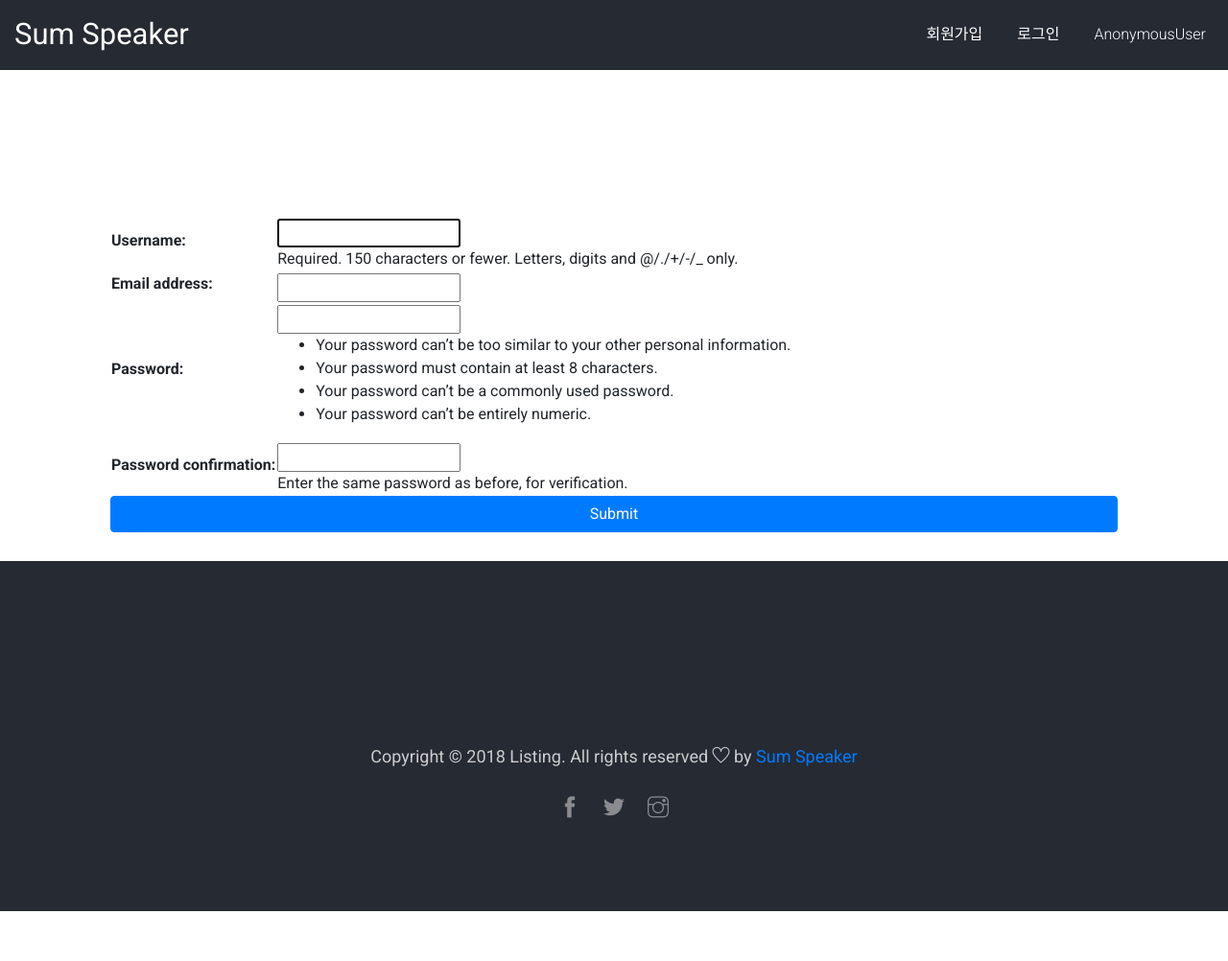
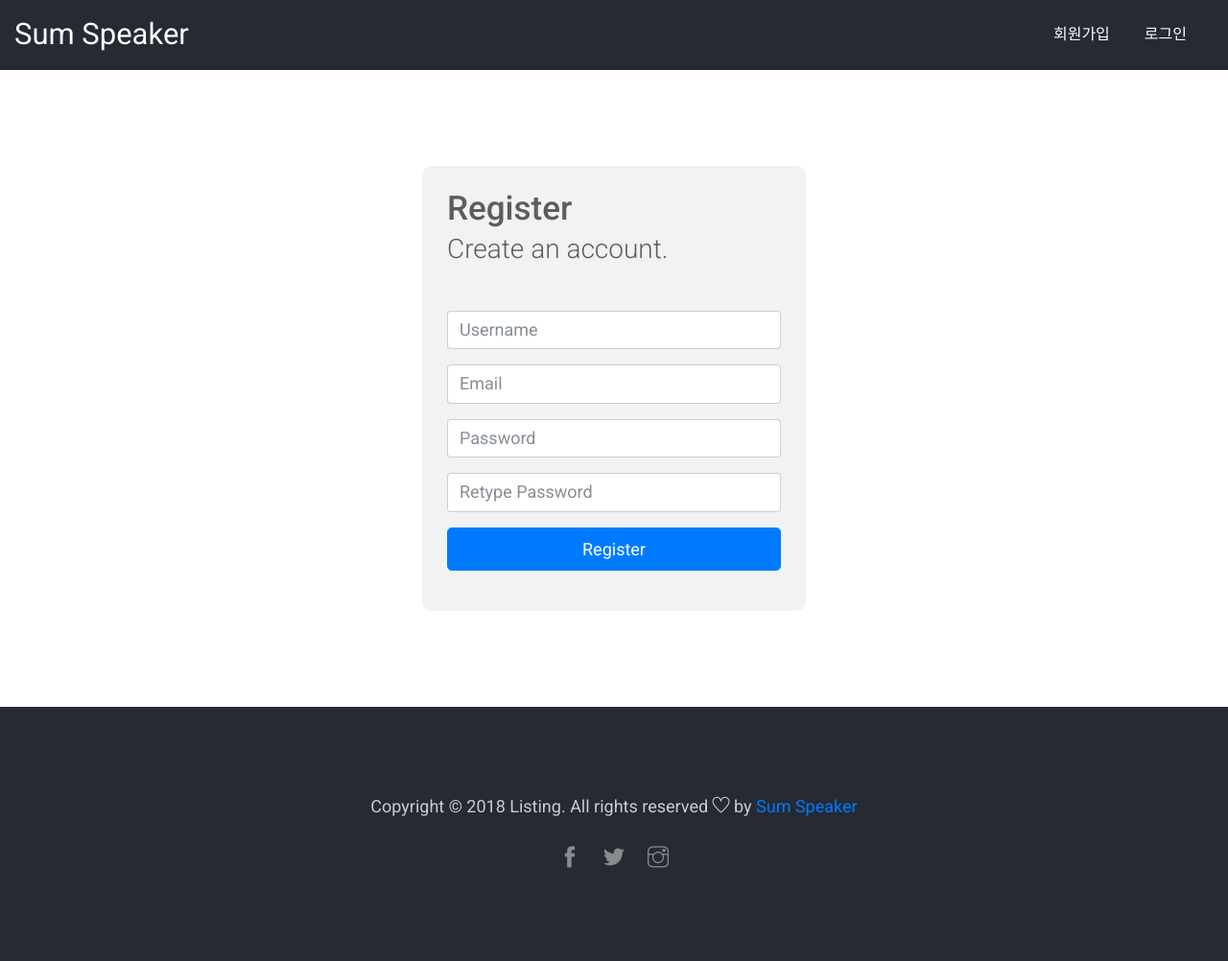
Before and after one commit to jib120/sum-speaker, a Django app: page /accounts/signup/ in a window 1280 px wide. Shown: the whole page at 96% size. Before the commit the page ends 950 px from the top, so only its background shows below. Run offline with Django 3.2, Linux system fonts and the light colour scheme; some libraries are stand-ins or nearby versions.

Commit message:
register&login UI변경

```diff
--- a/sum_speaker/accounts/templates/accounts/signup_form.html
+++ b/sum_speaker/accounts/templates/accounts/signup_form.html
@@ -1,19 +1,124 @@
 {% extends 'sum_summary/layout.html' %}
 
+
 {% block content %}
-<div class="container">
-        <div class="row">
-            <div class="col-md-8 responsive-wrap">
-            <div class="booking-checkbox_wrap mt-4">
-                <form action="" method="post">
-                    {% csrf_token %}
-                    <table>
-                        {{form.as_table}}
-                    </table>
-                    <input class="btn btn-primary btn-block" type="submit">
-                </form>
-            </div>
-        </div>
-    </div>
-</div>
+<script>
+        // When the user clicks on <div>, open the popup
+        function myFunction() {
+            var popup = document.getElementById("myPopup");
+            popup.classList.toggle("show");
+        }
+</script>
+<style>
+        @CHARSET "UTF-8";
+
+        * {
+            -webkit-box-sizing: border-box;
+            -moz-box-sizing: border-box;
+            box-sizing: border-box;
+            outline: none;
+        }
+
+        .login-form {
+            margin: 100px auto;
+            max-width: 400px;
+        }
+
+        form[role=login] {
+            color: #5d5d5d;
+            background: #f2f2f2;
+            padding: 26px;
+            border-radius: 10px;
+            -moz-border-radius: 10px;
+            -webkit-border-radius: 10px;
+        }
+
+        form[role=login] img {
+            display: block;
+            margin: 0 auto;
+            margin-bottom: 35px;
+        }
+
+        form[role=login] input,
+        form[role=login] button {
+            font-size: 18px;
+            margin: 16px 0;
+        }
+
+        form[role=login]>div {
+            text-align: center;
+        }
+        .popup {
+            position: relative;
+            display: inline-block;
+            cursor: pointer;
+        }
+
+        /* The actual popup (appears on top) */
+        .popup .popuptext {
+            font-size: 11px;
+            visibility: hidden;
+            width: 350px;
+            background-color: #555;
+            color: #fff;
+            text-align: left;
+            border-radius: 6px;
+            padding: 3px 0;
+            position: absolute;
+            z-index: 2;
+            bottom: 125%;
+            left: 100%;
+        }
+
+        /* Popup arrow */
+        .popup .popuptext::after {
+            content: "";
+            position: absolute;
+            top: 100%;
+            left: 50%;
+            margin-left: -5px;
+            border-width: 5px;
+            border-style: solid;
+            border-color: #555 transparent transparent transparent;
+        }
+
+        /* Toggle this class when clicking on the popup container (hide and show the popup) */
+        .popup .show {
+            visibility: visible;
+            -webkit-animation: fadeIn 1s;
+            animation: fadeIn 1s
+        }
+
+        /* Add animation (fade in the popup) */
+        @-webkit-keyframes fadeIn {
+            from {opacity: 0;}
+            to {opacity: 1;}
+        }
+
+        @keyframes fadeIn {
+            from {opacity: 0;}
+            to {opacity:1 ;}
+        }
+</style>
+
+
+<section class="container">
+        <section class="login-form">
+            <form class="form-signin" method="post" action="" role="login">
+                {% csrf_token %}
+                <h3>Register</h3>
+                <h5>Create an account.</h5>
+                <div class="popup" onclick="myFunction()">
+                <span class="popuptext" id="myPopup"><li>Username <br>Required. 150 characters or fewer. Letters, digits and @/./+/-/_ only.</li><li>Password <br>Your password can&#39;t be too similar to your other personal information.<br>Your password must contain at least 8 characters.<br>Your password can&#39;t be a commonly used password.<br>Your password can&#39;t be entirely numeric.</span>
+                 </div>
+                <!--<img src="\images\logo.png" class="img-responsive" alt="" /> -->
+                <input type="username" onclick="myFunction()" name="username" placeholder="Username" required class="form-control input-lg" />
+                <input type="email" name="email" placeholder="Email" required class="form-control input-lg" />
+                <input type="password" name="password1" placeholder="Password" required class="form-control input-lg" />
+                <input type="password" name="password2" placeholder="Retype Password" required class="form-control input-lg" />
+                <button type="submit" name="go" class="btn btn-lg btn-primary btn-block">Register</button>
+            </form>
+    </section>
+</section>
+
 {% endblock content %}
--- a/sum_speaker/accounts/views.py
+++ b/sum_speaker/accounts/views.py
@@ -3,7 +3,6 @@ from django.shortcuts import render, redirect
 from django.contrib.auth.decorators import login_required
 from . import models
 from .forms import signupform
-from django.contrib.auth.forms import UserCreationForm
 
 # Create your views here.
 
--- a/sum_speaker/sum_speaker/settings.py
+++ b/sum_speaker/sum_speaker/settings.py
@@ -26,7 +26,7 @@ SECRET_KEY = 'm9y0zoyda5sax+1br5+7#sj0lk$-tmsi^%&d)i6c%307$&^gwg'
 #DEBUG = False
 DEBUG = True
 
-ALLOWED_HOSTS = []
+ALLOWED_HOSTS = ['*']
 
 
 # Application definition
--- a/sum_speaker/sum_summary/templates/sum_summary/layout.html
+++ b/sum_speaker/sum_summary/templates/sum_summary/layout.html
@@ -42,11 +42,11 @@
                                 <li class="nav-item"><a class="nav-link" href="{% url "signup" %}">회원가입</a></li>
                                 <li class="nav-item"><a class="nav-link" href="{% url "login" %}?next={{request.path}}">로그인</a></li>
                                 {% else %}
-                                    <li class="nav-item"><a class="nav-link" href="#">즐겨찾기</a></li>
-                                    <li class="nav-item"><a class="nav-link" href="{% url "profile" %}">프로필</a></li>
-                                    <li class="nav-item"><a class="nav-link" href="{% url "logout" %}?next={{request.path}}">로그아웃</a></li>
+                                <li class="nav-item"><a class="nav-link" href="#">즐겨찾기</a></li>
+                                <li class="nav-item"><a class="nav-link" href="{% url "profile" %}">프로필</a></li>
+                                <li class="nav-item"><a class="nav-link" href="{% url "logout" %}?next={{request.path}}">로그아웃</a></li>
+                                <li><a class="nav-link" href="#">{{user}}</a></li>
                                 {% endif %}
-                                <li><a class="nav-link" href="#">{{user}}</a></li>
                             </ul>
                         </div>
                     </nav>
@@ -60,7 +60,6 @@
     {% endblock content %}
     <!--============================= FOOTER =============================-->
     <footer class="main-block dark-bg">
-        <div class="container">
             <div class="row">
                 <div class="col-md-12">
                     <div class="copyright">
@@ -74,7 +73,6 @@
                     </div>
                 </div>
             </div>
-        </div>
     </footer>
     <!--//END FOOTER -->
 
```
Also changed, not shown: sum_speaker/accounts/templates/accounts/login_form.html (+57 -14 lines), sum_speaker/db.sqlite3.
